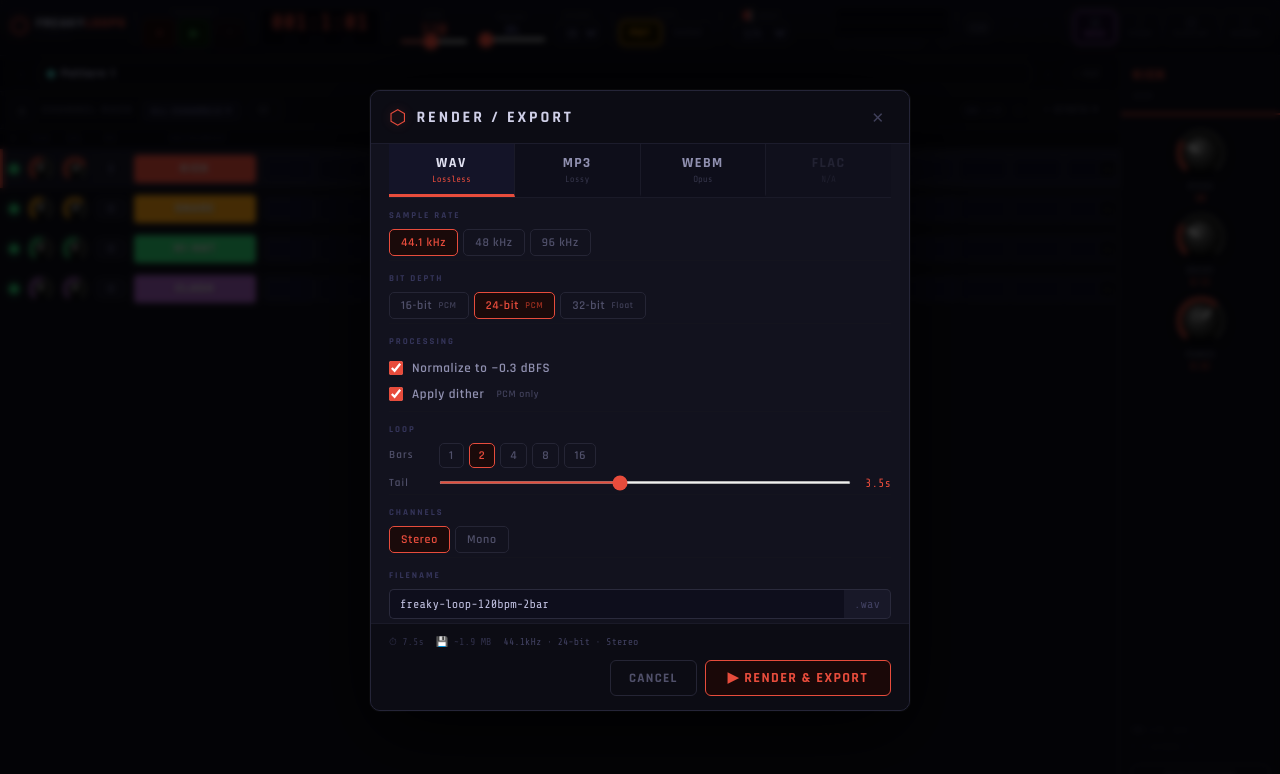
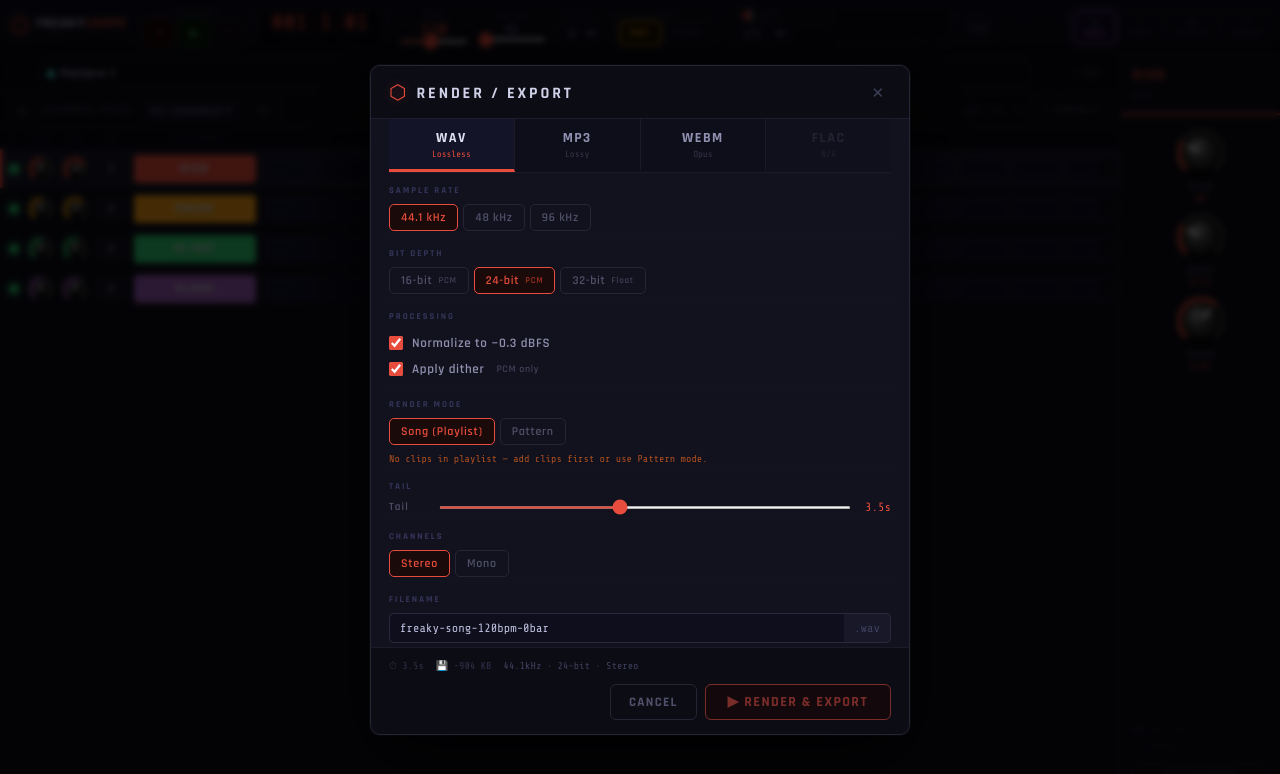
Before and after one commit to 3raulo9/freaky_loops_studio, a Vue app: page / in a window 1280 px wide. Both pictures are taken after a click on the button "Render / Export audio". Shown: the top 774 px of the page. Built offline with nearby package versions, Linux system fonts and the light colour scheme.

Commit message:
fix render

```diff
--- a/src/audio/export.js
+++ b/src/audio/export.js
@@ -56,7 +56,10 @@ async function renderAudioBuffer(tracks, options = {}) {
             track.fn(offCtx, when, { ...track.params, pitch: note.pitch, velocity: note.velocity ?? 1 }, vol)
           })
         } else {
-          if (track.pattern[step]) track.fn(offCtx, when, { ...track.params }, vol)
+          if (track.pattern[step]) {
+            const vel = track.stepVelocities?.[step] ?? 0.8
+            track.fn(offCtx, when, { ...track.params, velocity: vel }, vol)
+          }
         }
       })
     }
--- a/src/components/RenderModal.vue
+++ b/src/components/RenderModal.vue
@@ -140,11 +140,46 @@
           </section>
         </template>
 
-        <!-- ── Shared: Loop settings ──────────────────────────── -->
+        <!-- ── Render mode ─────────────────────────────────────── -->
         <section class="sect">
-          <div class="sect-label">LOOP</div>
+          <div class="sect-label">RENDER MODE</div>
+          <div class="pill-group">
+            <label class="pill" :class="{ active: renderMode === 'song' }">
+              <input type="radio" value="song" v-model="renderMode" />Song (Playlist)
+            </label>
+            <label class="pill" :class="{ active: renderMode === 'pattern' }">
+              <input type="radio" value="pattern" v-model="renderMode" />Pattern
+            </label>
+          </div>
+          <!-- Pattern picker (only in pattern mode) -->
+          <div v-if="renderMode === 'pattern'" class="pattern-pick-row">
+            <span class="setting-lbl">Pattern</span>
+            <div class="pattern-pill-list">
+              <label
+                v-for="pat in patterns"
+                :key="pat.id"
+                class="pill sm pat-pill"
+                :class="{ active: renderPatternId === pat.id }"
+                :style="renderPatternId === pat.id ? { borderColor: pat.color, color: pat.color } : {}"
+              >
+                <input type="radio" :value="pat.id" v-model="renderPatternId" />
+                <span class="pat-dot" :style="{ background: pat.color }" />
+                {{ pat.name }}
+              </label>
+            </div>
+          </div>
+          <!-- Song info (only in song mode) -->
+          <div v-if="renderMode === 'song'" class="song-info">
+            <span v-if="songTotalCells > 0">{{ songTotalCells }} bar{{ songTotalCells !== 1 ? 's' : '' }} · {{ activeSongClips }} clip{{ activeSongClips !== 1 ? 's' : '' }}</span>
+            <span v-else class="warn-empty">No clips in playlist — add clips first or use Pattern mode.</span>
+          </div>
+        </section>
+
+        <!-- ── Shared: Loop / Tail settings ───────────────────── -->
+        <section class="sect">
+          <div class="sect-label">{{ renderMode === 'song' ? 'TAIL' : 'LOOP' }}</div>
           <div class="two-col">
-            <div class="setting-row">
+            <div v-if="renderMode === 'pattern'" class="setting-row">
               <span class="setting-lbl">Bars</span>
               <div class="pill-group">
                 <label v-for="b in [1,2,4,8,16]" :key="b" class="pill sm" :class="{ active: bars === b }">
@@ -204,7 +239,7 @@
         </div>
         <div class="footer-btns">
           <button class="btn-cancel" @click="$emit('close')" :disabled="isRendering">CANCEL</button>
-          <button class="btn-render" @click="startRender" :disabled="isRendering">
+          <button class="btn-render" @click="startRender" :disabled="isRendering || (renderMode === 'song' && songTotalCells === 0)">
             <span v-if="isRendering"><span class="spin">◐</span> {{ renderVerb }}…</span>
             <span v-else>▶ RENDER &amp; EXPORT</span>
           </button>
@@ -216,7 +251,7 @@
 </template>
 
 <script setup>
-import { ref, computed, watch, onMounted } from 'vue'
+import { ref, computed, watch } from 'vue'
 import { useStudio } from '../store/studio.js'
 import {
   renderLoopToWav,
@@ -227,15 +262,83 @@ import {
 
 defineEmits(['close'])
 
-const { channels, bpm, totalSteps, swing, getPatData, currentPatternId } = useStudio()
+const {
+  channels, bpm, totalSteps, swing,
+  getPatData, currentPatternId,
+  patterns, playlistClips, playlistTracks,
+} = useStudio()
 
-// Resolve current pattern's step/note data into each channel before passing to
-// the encoder — export.js still expects track.pattern[] and track.pianoNotes[].
-function resolvedTracks() {
+// ── Render mode ───────────────────────────────────────────────────────────────
+const renderMode      = ref('song')           // 'song' | 'pattern'
+const renderPatternId = ref(currentPatternId.value)
+watch(currentPatternId, id => { if (renderMode.value === 'pattern') renderPatternId.value = id })
+
+// Song metrics (muted tracks ignored, same as live playback)
+const mutedTrackIds = computed(() => new Set(playlistTracks.filter(t => t.muted).map(t => t.id)))
+const activeSongClips = computed(() =>
+  playlistClips.filter(c => !c.muted && !mutedTrackIds.value.has(c.trackId)).length
+)
+const songTotalCells = computed(() => {
+  const clips = playlistClips.filter(c => !c.muted && !mutedTrackIds.value.has(c.trackId))
+  if (!clips.length) return 0
+  return Math.max(...clips.map(c => c.cell + (c.width || 1)))
+})
+
+// Build track list for a single pattern render
+function resolvedPatternTracks(patId) {
   return channels.map(ch => {
-    const d = getPatData(ch.id, currentPatternId.value)
-    return { ...ch, pattern: d.steps, pianoNotes: d.pianoNotes }
+    const d = getPatData(ch.id, patId)
+    return { ...ch, pattern: d.steps, pianoNotes: d.pianoNotes, stepVelocities: d.stepVelocities }
   })
+}
+
+// Build expanded track list for full song render.
+// Returns { tracks, songSteps } where songSteps is the total linear step count.
+function resolvedSongTracks() {
+  const stepsPerCell = totalSteps.value
+  const cells        = songTotalCells.value
+  if (!cells) return { tracks: resolvedPatternTracks(currentPatternId.value), songSteps: stepsPerCell }
+
+  const totalSongSteps = cells * stepsPerCell
+  const muted          = mutedTrackIds.value
+
+  return {
+    tracks: channels.map(ch => {
+      if (ch.muted) {
+        return { ...ch, pattern: new Array(totalSongSteps).fill(false), pianoNotes: [], stepVelocities: new Array(totalSongSteps).fill(0.8) }
+      }
+      const steps       = new Array(totalSongSteps).fill(false)
+      const vels        = new Array(totalSongSteps).fill(0.8)
+      const pianoNotes  = []
+
+      playlistClips.forEach(clip => {
+        if (clip.muted || muted.has(clip.trackId)) return
+        const d           = getPatData(ch.id, clip.patternId)
+        const clipSteps   = (clip.width || 1) * stepsPerCell
+        const clipStart   = clip.cell * stepsPerCell
+
+        for (let cs = 0; cs < clipSteps; cs++) {
+          const absStep = clipStart + cs
+          if (absStep >= totalSongSteps) break
+          const patStep = cs % stepsPerCell
+
+          if (ch.mode === 'steps') {
+            if (d.steps[patStep]) {
+              steps[absStep] = true
+              vels[absStep]  = d.stepVelocities?.[patStep] ?? 0.8
+            }
+          } else {
+            d.pianoNotes.filter(n => n.step === patStep).forEach(note => {
+              pianoNotes.push({ ...note, step: absStep })
+            })
+          }
+        }
+      })
+
+      return { ...ch, pattern: steps, pianoNotes, stepVelocities: vels }
+    }),
+    songSteps: totalSongSteps,
+  }
 }
 
 // ── Format definitions ────────────────────────────────────────────────────────
@@ -313,13 +416,20 @@ const currentExt = computed(() => {
   return oggMime?.startsWith('audio/ogg') ? 'ogg' : 'webm'
 })
 const filename = ref('')
-watch([bpm, bars, format], () => {
-  filename.value = `freaky-loop-${bpm.value}bpm-${bars.value}bar`
+watch([bpm, bars, format, renderMode, songTotalCells], () => {
+  if (renderMode.value === 'song') {
+    filename.value = `freaky-song-${bpm.value}bpm-${songTotalCells.value}bar`
+  } else {
+    filename.value = `freaky-loop-${bpm.value}bpm-${bars.value}bar`
+  }
 }, { immediate: true })
 
 // ── Metadata ──────────────────────────────────────────────────────────────────
 const duration = computed(() => {
   const secPerStep = (60 / bpm.value) / 4
+  if (renderMode.value === 'song') {
+    return songTotalCells.value * totalSteps.value * secPerStep + tail.value
+  }
   return bars.value * totalSteps.value * secPerStep + tail.value
 })
 const durationLabel = computed(() => {
@@ -381,18 +491,31 @@ async function startRender() {
   }
 
   try {
+    // Resolve tracks and timing based on render mode
+    let tracks, renderTotalSteps, renderBars
+    if (renderMode.value === 'song') {
+      const { tracks: t, songSteps } = resolvedSongTracks()
+      tracks           = t
+      renderTotalSteps = songSteps
+      renderBars       = 1
+    } else {
+      tracks           = resolvedPatternTracks(renderPatternId.value)
+      renderTotalSteps = totalSteps.value
+      renderBars       = bars.value
+    }
+
     const shared = {
       bpm:        bpm.value,
-      totalSteps: totalSteps.value,
+      totalSteps: renderTotalSteps,
       swing:      swing.value,
-      bars:       bars.value,
+      bars:       renderBars,
       tail:       tail.value,
     }
 
     let result
     if (format.value === 'wav') {
       progressLabel.value = `Rendering WAV — ${wav.value.sampleRate/1000}kHz · ${wav.value.bitDepth}-bit…`
-      result = await renderLoopToWav(resolvedTracks(), {
+      result = await renderLoopToWav(tracks, {
         ...shared,
         sampleRate: wav.value.sampleRate,
         bitDepth:   wav.value.bitDepth,
@@ -402,21 +525,21 @@ async function startRender() {
       })
     } else if (format.value === 'mp3') {
       progressLabel.value = `Rendering audio, then encoding MP3 at ${mp3.value.bitrate} kbps…`
-      result = await renderLoopToMp3(resolvedTracks(), {
+      result = await renderLoopToMp3(tracks, {
         ...shared,
         bitrate:   mp3.value.bitrate,
         channels:  mp3.value.channels,
         normalize: mp3.value.normalize,
-        sampleRate: 44100, // lamejs works best at 44100
+        sampleRate: 44100,
       })
     } else if (format.value === 'ogg') {
       progressLabel.value = `Encoding OGG/Opus at ${ogg.value.bitrate} kbps — playing back in real time…`
-      result = await renderLoopToOgg(resolvedTracks(), {
+      result = await renderLoopToOgg(tracks, {
         ...shared,
         bitrate:   ogg.value.bitrate,
         channels:  ogg.value.channels,
         normalize: ogg.value.normalize,
-        sampleRate: 48000, // Opus prefers 48kHz
+        sampleRate: 48000,
       })
     }
 
@@ -533,6 +656,21 @@ async function startRender() {
 .pill-sub { font-size:9px; color:#404058; margin-left:2px; }
 .pill.active .pill-sub { color:#a03020; }
 
+/* ── Render mode extras ──────────────────────────────────────────── */
+.pattern-pick-row {
+  margin-top: 10px;
+  display: flex; align-items: flex-start; gap: 10px;
+}
+.pattern-pick-row .setting-lbl { padding-top: 5px; }
+.pattern-pill-list { display: flex; flex-wrap: wrap; gap: 5px; }
+.pat-pill { gap: 5px; }
+.pat-dot { width: 8px; height: 8px; border-radius: 50%; flex-shrink: 0; }
+.song-info {
+  margin-top: 8px;
+  font-family:'Share Tech Mono',monospace; font-size:10px; color:#606080;
+}
+.warn-empty { color:#b05020; }
+
 /* ── Setting rows ────────────────────────────────────────────────── */
 .two-col { display:flex; flex-direction:column; gap:8px; }
 .setting-row { display:flex; align-items:center; gap:10px; }
```
